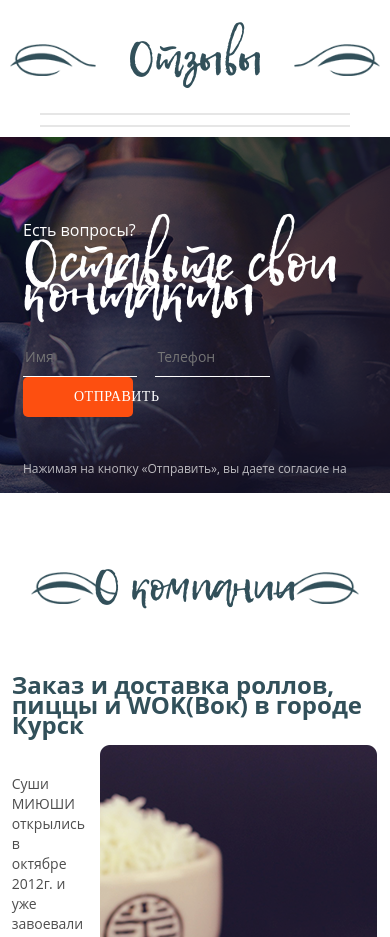
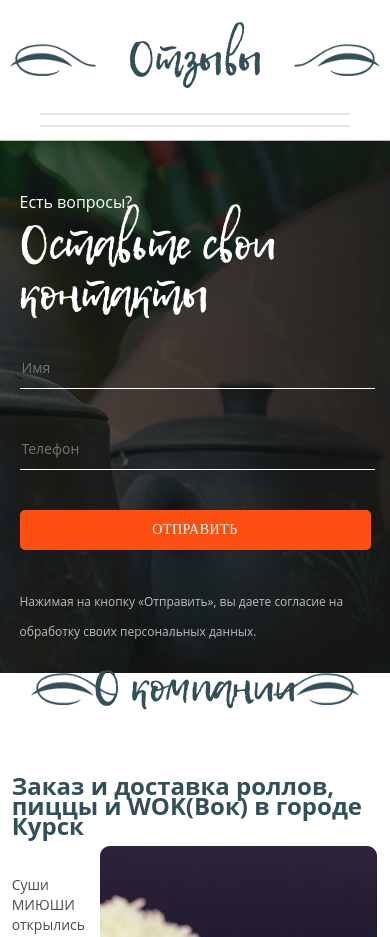
Before and after one commit to ElizavetaRogacheva/miushi-2, a website: page app/index.html in a window 390 px wide. Shown: the part 4780-5717 px from the top of the page. Drawn offline with nearby package versions, Linux system fonts and the light colour scheme; files that its build step writes are made by us from their sources; a script that the page names is missing.

Commit message:
form section mobile adaptive

```diff
--- a/app/css/blocks/form.scss
+++ b/app/css/blocks/form.scss
@@ -6,12 +6,16 @@
     background-color: #000000;
 
     @include tablets {
-            background: url(../../img/pottery-3227903_1920-tablets.png) 0 0 no-repeat;
-            padding-top: rem(78px);
-            height: rem(357px);
-            padding-left: rem(23px);
+        background: url(../../img/pottery-3227903_1920-tablets.png) 0 0 / cover no-repeat;
+        height: rem(357px);
+        padding-left: rem(23px);
+    }
 
-
+    @include phones {
+        padding-top: rem(50px);
+        height: rem(486px);
+        background: url(../../img/mob-form.png) 0 0 / cover no-repeat;
+        padding-left: 0;
     }
 
 }
@@ -21,6 +25,11 @@
 
     @include tablets {
         padding: 0;
+    }
+
+    @include phones {
+        width: 90%;
+        margin: 0 auto;
     }
 
 }
@@ -40,14 +49,25 @@
     line-height: rem(30.1px);
     color: #fff;
     margin-bottom: rem(29px);
+
+    @include phones {
+        font-size: rem(44px);
+        line-height: rem(50px);
+
+    }
 }
 
 .contacts__form {
     margin-bottom: rem(37px);
+
+    @include phones {
+        display: flex;
+        flex-direction: column;
+    }
 }
 
 .contacts__input {
-    width: rem(241px);
+    width: 25%;
     height: rem(38px);
     border: none;
     border-bottom: 1px solid #fff;
@@ -65,10 +85,14 @@
     }
 
     @include tablets {
-        width: 30%;
+        width: 25%;
         margin-right: 4%;
+    }
 
-
+    @include phones {
+        width: 100%;
+        margin-right: 0;
+        margin-bottom: rem(40px);
     }
 }
 
@@ -90,7 +114,11 @@
     }
 
     @include tablets {
-        width: 30%;
+        width: 25%;
+    }
+
+    @include phones {
+        width: 100%;
     }
 
 }
```
Also changed, not shown: app/img/mob-form.png (added).
